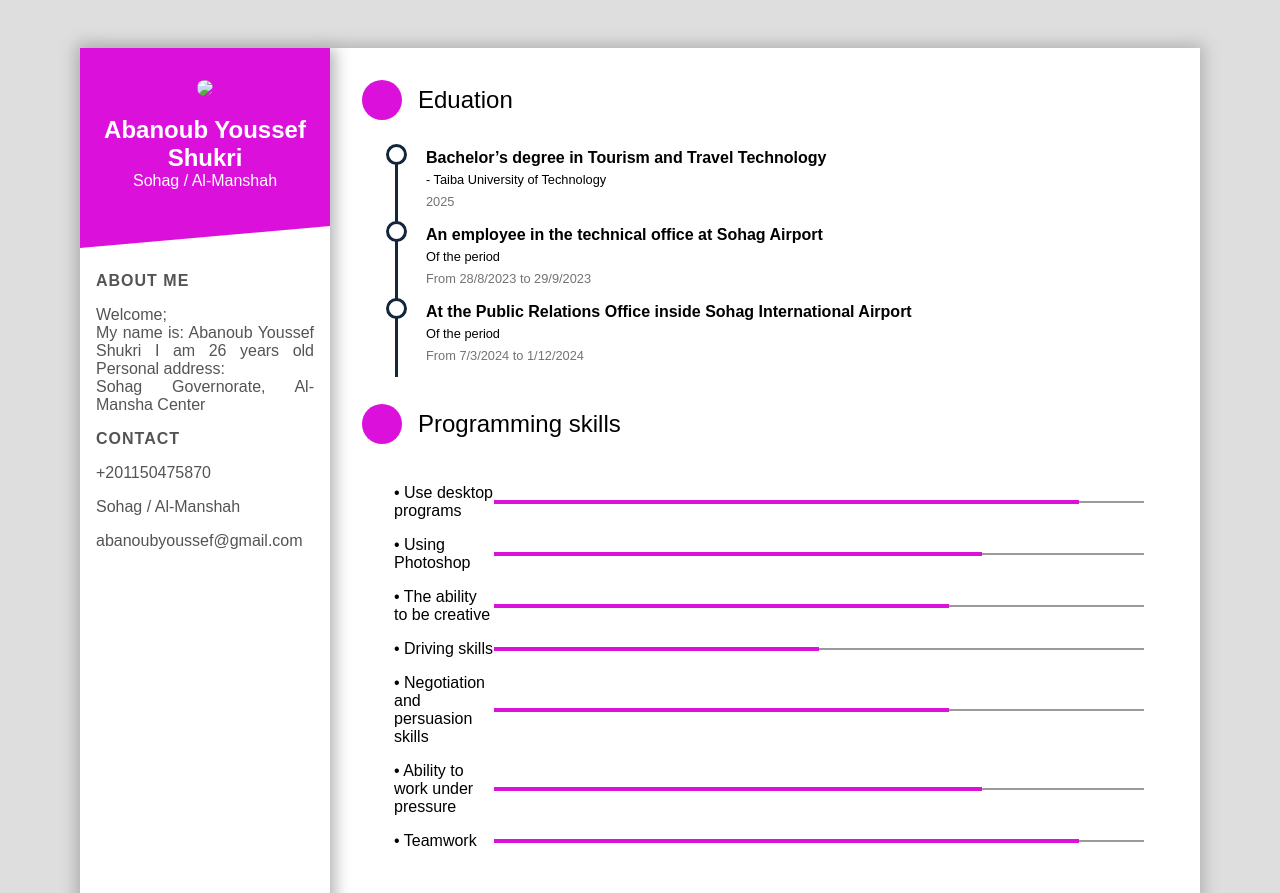
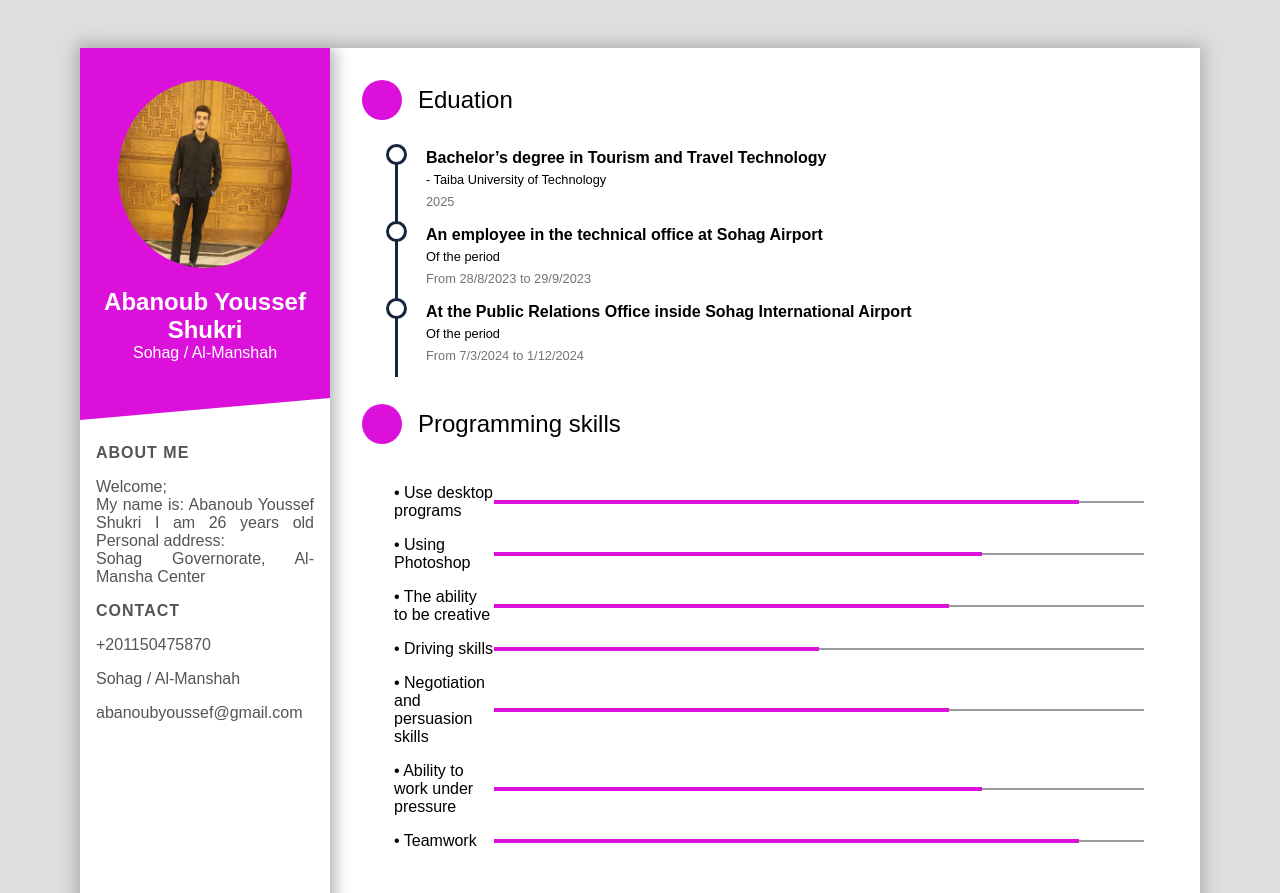
Before and after one commit to zizoziz/resume-cv, a plain HTML site: page index.html in a window 1280 px wide. Shown: the top 893 px of the page. Drawn offline with Linux system fonts and the light colour scheme.

Commit message:
Update index.html

```diff
--- a/index.html
+++ b/index.html
@@ -11,7 +11,7 @@
 		<div class="intro">
 		  <div class="profile">
 			<div class="photo">
-			  <img src="image/1.jpeg">
+			  <img src="1.jpeg">
 			</div>
 			<div class="bio">
 			  <h1 class="name">Abanoub Youssef Shukri</h1>
```
